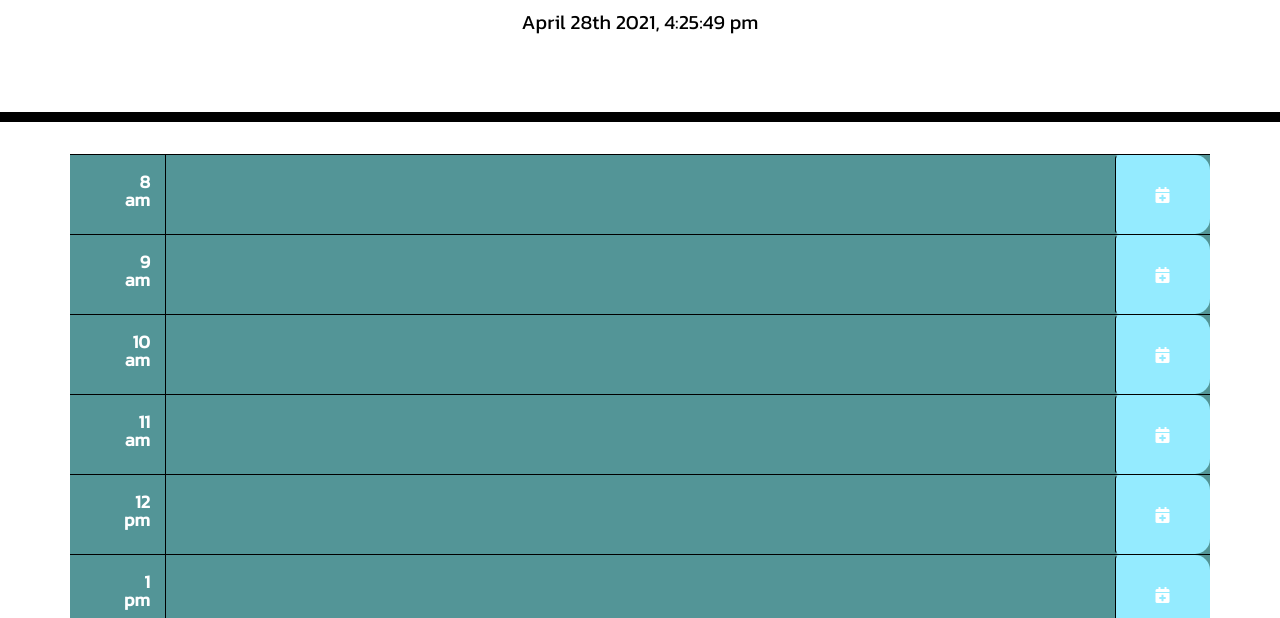
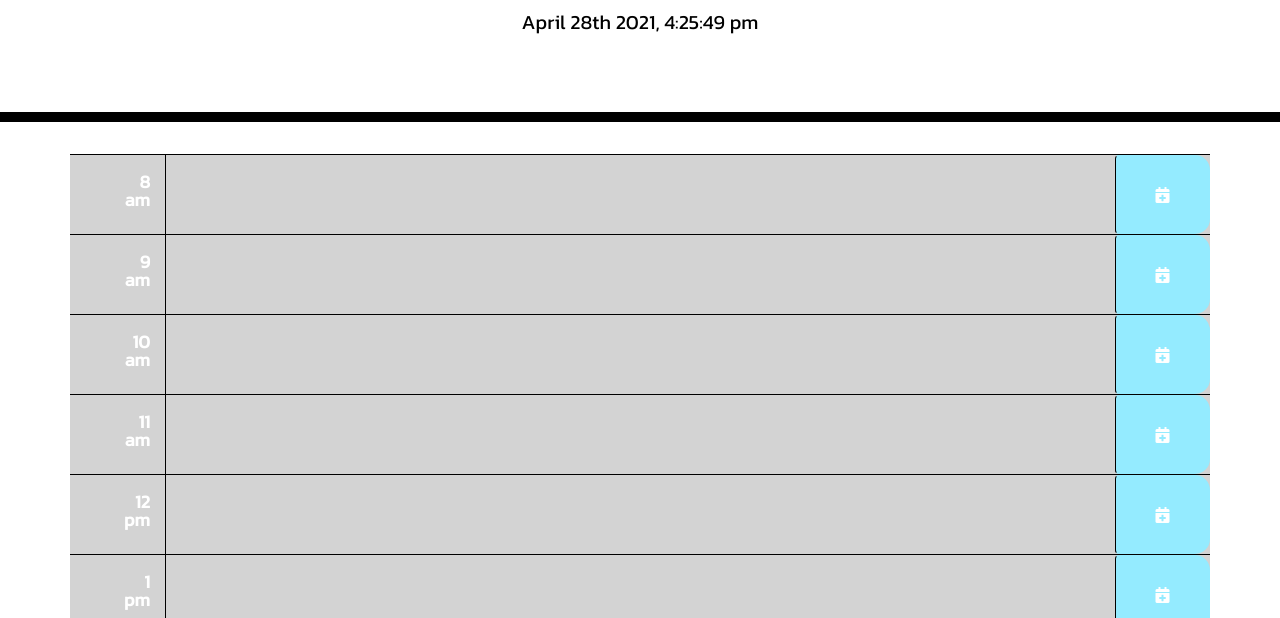
Before and after one commit to Rudys212/Homework-05-Work-Day-Scheduler, a plain HTML site: page index.html in a window 1280 px wide. Shown: the part 182-800 px from the top of the page. Drawn offline with nearby package versions, Linux system fonts and the light colour scheme.

Commit message:
updated JS file to show timeblocks

```diff
--- a/assets/CSS/style.css
+++ b/assets/CSS/style.css
@@ -59,7 +59,7 @@ textarea {
 }
 
 .future {
-  background-color: #539597;
+  background-color: #0ef897;
   color: white;
 }
 
--- a/assets/js/script.js
+++ b/assets/js/script.js
@@ -10,7 +10,6 @@ $(document).ready(function () {
     // save to local storage. will appear after refresh still
     localStorage.setItem(time, value);
   });
-
   $("#8morn .description").val(localStorage.getItem("8morn"));
   $("#9morn .description").val(localStorage.getItem("9morn"));
   $("#10morn .description").val(localStorage.getItem("10morn"));
@@ -21,12 +20,14 @@ $(document).ready(function () {
   $("#3after .description").val(localStorage.getItem("3after"));
   $("#4after .description").val(localStorage.getItem("4after"));
   $("#5after .description").val(localStorage.getItem("5after"));
+
   // function to get current hour
   function currentTime() {
-    var currentHour = moment().hours();
+    var currentHour = moment().hour();
 
+    // goes through each time block and adds or remove present/future/past class
     $(".timeblocks").each(function () {
-      var blockTime = parseInt($(this).attr("id").split("hr")[1]);
+      var blockTime = parseInt($(this).attr("id"));
 
       if (blockTime < currentHour) {
         $(this).addClass("past");
```
Also changed, not shown: 1 other file.
